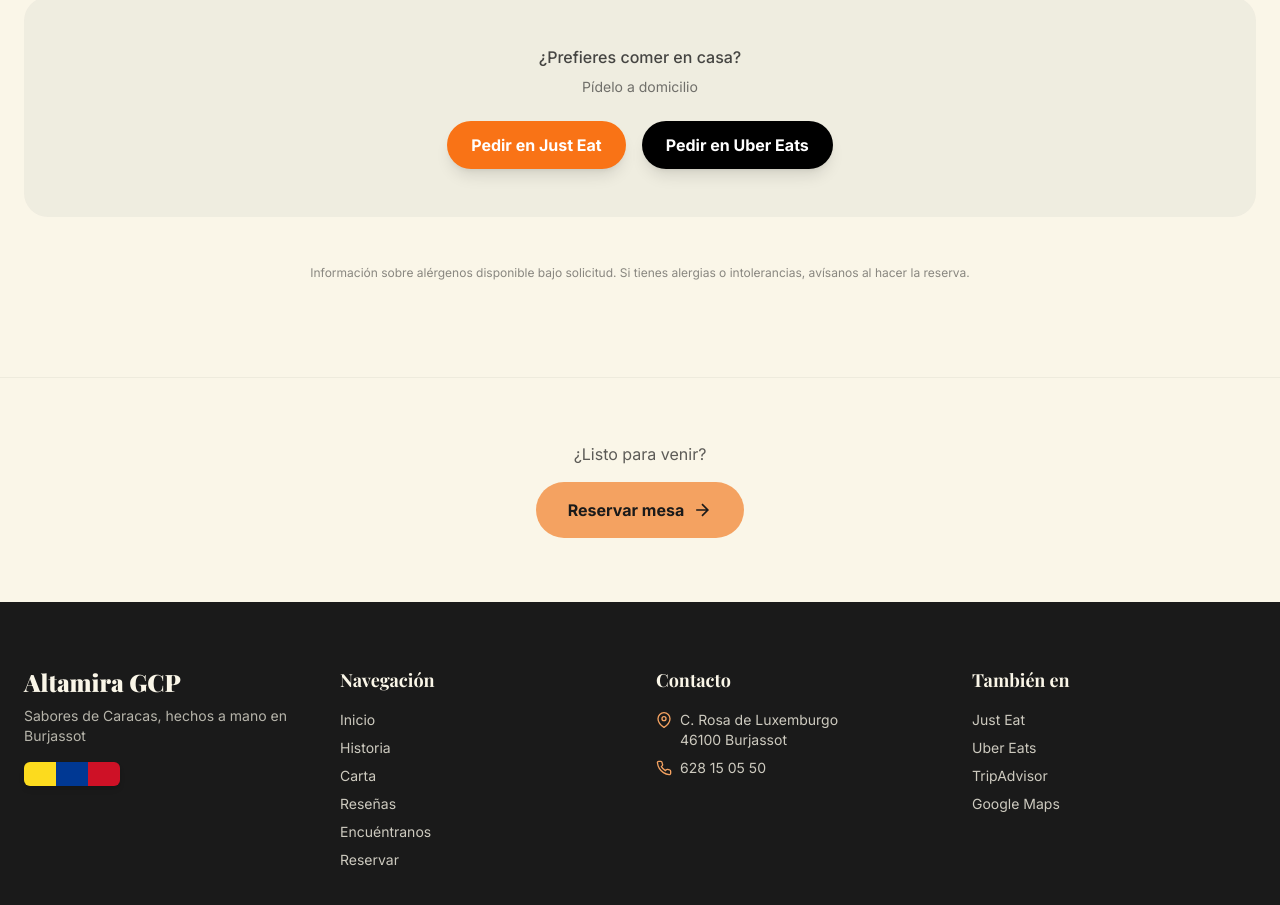
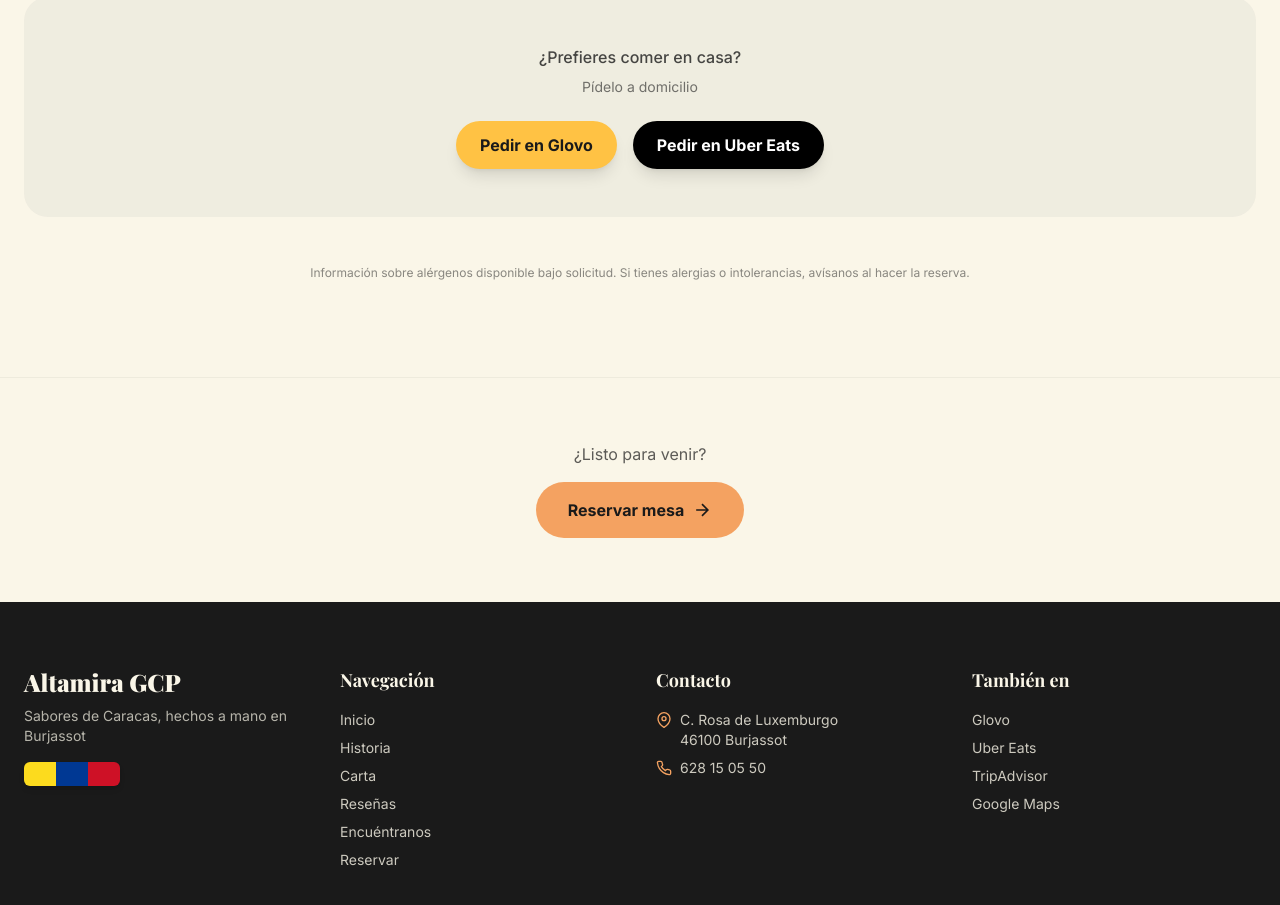
Before and after one commit to MiguelMialdeaDev/altamira-burjassot, an Astro site: page /altamira-burjassot/carta in a window 1280 px wide. Shown: the part 2680-3585 px from the top of the page. Built offline with nearby package versions, Linux system fonts and the light colour scheme; Astro itself is replaced by a stand-in of ours.

Commit message:
Delivery: anadir Glovo (enlace oficial tienda) y quitar Just Eat
Glovo pasa a boton principal en Carta y entra en el footer. Just Eat
eliminado (el cliente ya no vende ahi). Uber Eats se mantiene PENDIENTE
de confirmacion del cliente (mando el enlace el 3-jul pese a haber dicho
solo Glovo por telefono). Fuentes de resenas intactas.

Co-Authored-By: Claude Opus 4.8 (1M context) <noreply@anthropic.com>
Claude-Session: https://claude.ai/code/session_0163pwepbtYzZk3VgCtqcWnM

```diff
--- a/src/components/Carta.astro
+++ b/src/components/Carta.astro
@@ -88,12 +88,12 @@ const featured = featuredItems();
       <p class="text-charcoal/60 text-sm mb-6">Pídelo a domicilio</p>
       <div class="flex flex-wrap gap-4 justify-center">
         <a
-          href={RESTAURANT.links.justeat}
+          href={RESTAURANT.links.glovo}
           target="_blank"
           rel="noopener"
-          class="inline-flex items-center gap-2 bg-orange-500 hover:bg-orange-600 text-white font-bold px-6 py-3 rounded-full transition-all hover:-translate-y-0.5 shadow-lg"
+          class="inline-flex items-center gap-2 bg-[#FFC244] hover:bg-[#f0b32e] text-charcoal font-bold px-6 py-3 rounded-full transition-all hover:-translate-y-0.5 shadow-lg"
         >
-          Pedir en Just Eat
+          Pedir en Glovo
         </a>
         <a
           href={RESTAURANT.links.ubereats}
--- a/src/components/Footer.astro
+++ b/src/components/Footer.astro
@@ -55,7 +55,7 @@ const año = new Date().getFullYear();
       <div>
         <h4 class="font-display text-lg font-bold mb-4">También en</h4>
         <ul class="space-y-2 text-cream/80 text-sm">
-          <li><a href={RESTAURANT.links.justeat} target="_blank" rel="noopener" class="hover:text-tropical-mango transition-colors">Just Eat</a></li>
+          <li><a href={RESTAURANT.links.glovo} target="_blank" rel="noopener" class="hover:text-tropical-mango transition-colors">Glovo</a></li>
           <li><a href={RESTAURANT.links.ubereats} target="_blank" rel="noopener" class="hover:text-tropical-mango transition-colors">Uber Eats</a></li>
           <li><a href={RESTAURANT.links.tripadvisor} target="_blank" rel="noopener" class="hover:text-tropical-mango transition-colors">TripAdvisor</a></li>
           <li><a href={RESTAURANT.links.googleMaps} target="_blank" rel="noopener" class="hover:text-tropical-mango transition-colors">Google Maps</a></li>
--- a/src/data/config.ts
+++ b/src/data/config.ts
@@ -45,7 +45,10 @@ export const RESTAURANT = {
   links: {
     eatbu: 'https://altamiragcp.eatbu.com',
     tripadvisor: 'https://www.tripadvisor.es/Restaurant_Review-g1063698-d34104186-Reviews-Altamira_GCP-Burjassot_Province_of_Valencia_Valencian_Community.html',
-    justeat: 'https://www.just-eat.es/restaurants-altamira-gcp-burjassot/menu',
+    // Enlace oficial de la tienda en Glovo (el que comparte el restaurante).
+    // TODO: si el cliente pasa la URL web del panel Glovo, sustituir aquí.
+    glovo: 'https://glovo.go.link/open?link_type=store&store_id=539172&adjust_t=s321jkn',
+    // Uber Eats: PENDIENTE de confirmar con el cliente si sigue activo (2026-07-03).
     ubereats: 'https://www.ubereats.com/es-en/store/altamira-gcp/dC-lG6FyQuCPbogK25hVFg',
     instagram: '',
     facebook: '',
```
